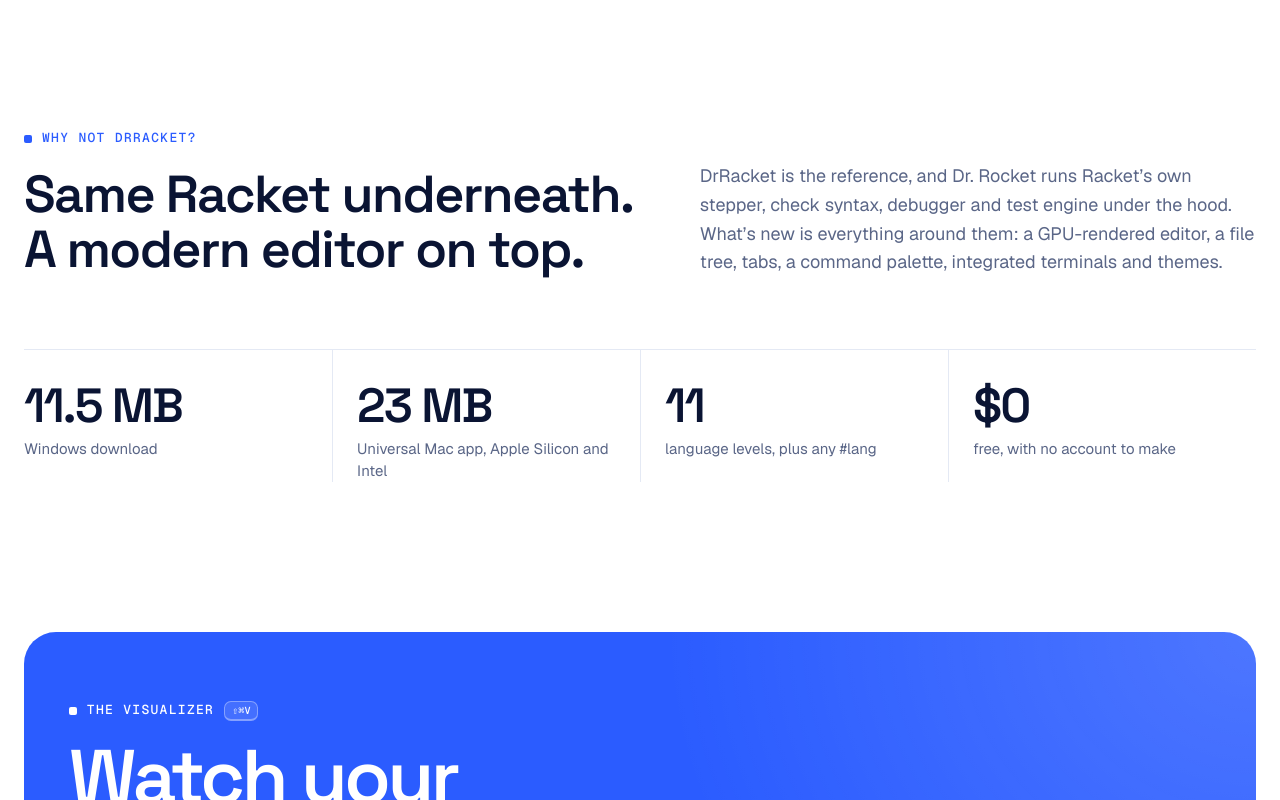
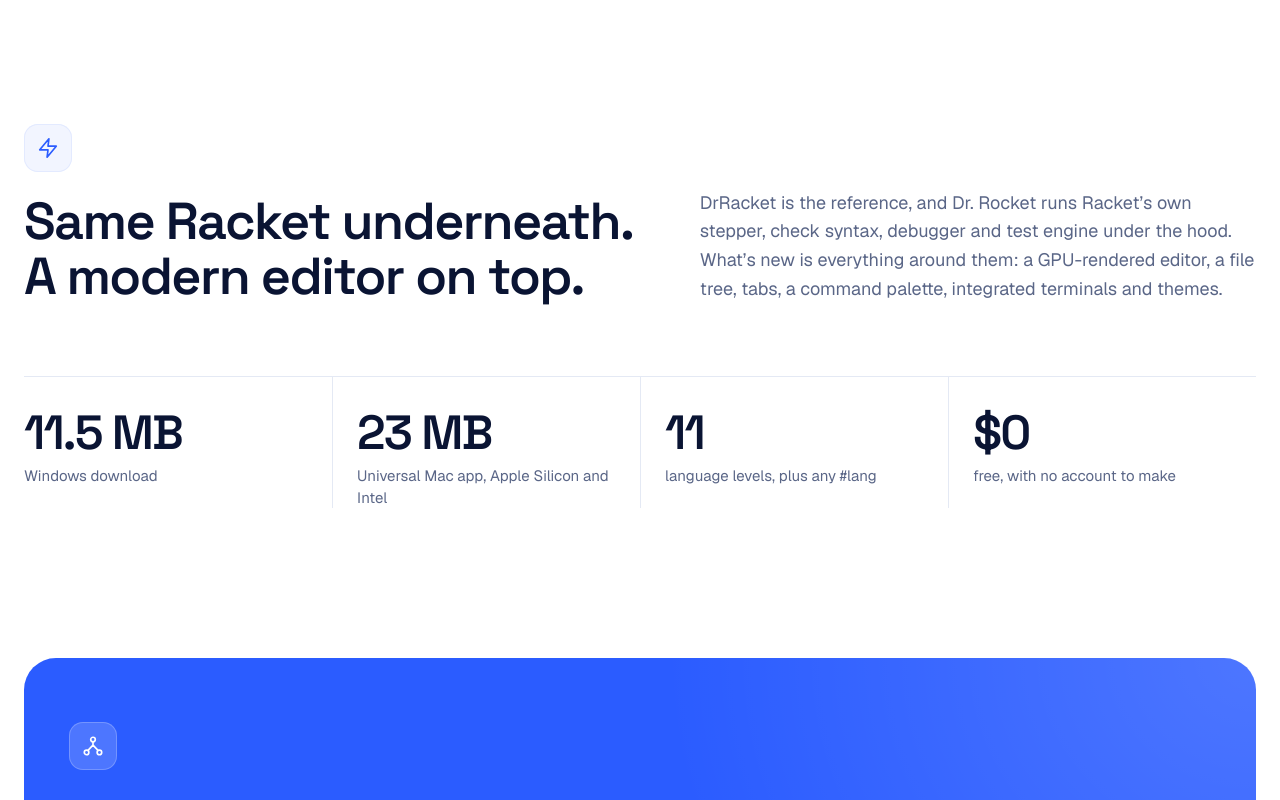
Before and after one commit to MoizDev/Dr.-Rocket, a Next.js app in the folder website/: page / in a window 1280 px wide. Shown: the part 1580-2380 px from the top of the page. Built offline with nearby package versions, Linux system fonts and the light colour scheme.

Commit message:
Website: link preview image, icon tiles in place of section labels

```diff
--- a/website/app/page.module.css
+++ b/website/app/page.module.css
@@ -22,30 +22,26 @@
   transform: none;
 }
 
-.eyebrow {
-  display: inline-flex;
-  align-items: center;
-  gap: 10px;
-  margin-bottom: 18px;
+
+
+
+/* Section marker: a small icon tile above each heading. */
+.iconTile {
+  display: inline-grid;
+  place-items: center;
+  width: 48px;
+  height: 48px;
+  margin-bottom: 22px;
+  border-radius: 14px;
+  background: var(--blue-50);
   color: var(--blue);
-  font-family: var(--font-ui);
-  font-size: 13px;
-  font-weight: 500;
-  letter-spacing: 0.1em;
-  text-transform: uppercase;
+  box-shadow: inset 0 0 0 1px var(--blue-100);
 }
 
-.eyebrow::before {
-  content: "";
-  width: 8px;
-  height: 8px;
-  border-radius: 2px;
-  background: currentColor;
-}
-
-.eyebrow kbd {
-  letter-spacing: 0;
-  text-transform: none;
+.iconTileOnBlue {
+  background: rgb(255 255 255 / 0.16);
+  color: #fff;
+  box-shadow: inset 0 0 0 1px rgb(255 255 255 / 0.22);
 }
 
 .h2 {
@@ -470,15 +466,7 @@
   max-width: 720px;
 }
 
-.eyebrowOnBlue {
-  color: #fff;
-}
 
-.eyebrowOnBlue kbd {
-  border-color: rgb(255 255 255 / 0.35);
-  background: rgb(255 255 255 / 0.12);
-  color: #fff;
-}
 
 .vizTitle {
   font-size: clamp(40px, 6vw, 76px);
--- a/website/app/page.tsx
+++ b/website/app/page.tsx
@@ -2,7 +2,7 @@
 import Download, { HeaderDownload } from "@/components/Download";
 import Reveal from "@/components/Reveal";
 import VizVideo from "@/components/VizVideo";
-import { ArrowRight, GitHubIcon, OsIcon, RocketMark } from "@/components/icons";
+import { ArrowRight, GitHubIcon, Glyph, type GlyphName, OsIcon, RocketMark } from "@/components/icons";
 import { DOWNLOADS, REPO, VERSION } from "@/lib/release";
 import s from "./page.module.css";
 
@@ -110,7 +110,7 @@
         <section className={s.why} aria-labelledby="why-title">
           <div className={`container ${s.whyGrid}`}>
             <div data-reveal>
-              <p className={s.eyebrow}>Why not DrRacket?</p>
+              <span className={s.iconTile}><Glyph name="zap" /></span>
               <h2 id="why-title" className={s.h2}>
                 Same Racket underneath. A modern editor on top.
               </h2>
@@ -143,9 +143,9 @@
           <div className="container">
             <div className={s.vizPanel}>
               <div className={s.vizHead} data-reveal>
-                <p className={`${s.eyebrow} ${s.eyebrowOnBlue}`}>
-                  The Visualizer <kbd>⇧⌘V</kbd>
-                </p>
+                <span className={`${s.iconTile} ${s.iconTileOnBlue}`}>
+                  <Glyph name="tree" />
+                </span>
                 <h2 id="viz-title" className={s.vizTitle}>
                   Watch your program think.
                 </h2>
@@ -177,8 +177,7 @@
         <section className={s.features} id="features" aria-label="Features">
           <div className="container">
             <Feature
-              eyebrow="Stepper"
-              kbd="⇧⌘E"
+              icon="step"
               title="A stepper that matches DrRacket, step for step."
               body={
                 <>
@@ -194,8 +193,7 @@
             </Feature>
 
             <Feature
-              eyebrow="Check syntax and debugger"
-              kbd="F2"
+              icon="arrows"
               title="Binding arrows, rename and a real debugger."
               body={
                 <>
@@ -213,7 +211,7 @@
 
             <Feature
               id="drracket"
-              eyebrow="DrRacket files"
+              icon="image"
               title="Your DrRacket files, pasted images and all."
               body={
                 <>
@@ -229,8 +227,7 @@
             </Feature>
 
             <Feature
-              eyebrow="Terminals and projects"
-              kbd="⌃`"
+              icon="terminal"
               title="Every course in a tab, a terminal one keystroke away."
               body={
                 <>
@@ -246,7 +243,7 @@
             </Feature>
 
             <Feature
-              eyebrow="Themes"
+              icon="palette"
               title="Zed-grade themes, set in Fira Code."
               body={
                 <>
@@ -270,9 +267,9 @@
           <div className={`container ${s.langGrid}`}>
             <div className={s.langCopy}>
               <div data-reveal>
-                <p className={s.eyebrow}>
-                  Language levels <kbd>⌘L</kbd>
-                </p>
+                <span className={s.iconTile}>
+                  <Glyph name="cap" />
+                </span>
                 <h2 id="langs-title" className={s.h2}>
                   Every language level your course uses.
                 </h2>
@@ -354,7 +351,7 @@
         <section className={s.install} id="install" aria-labelledby="install-title">
           <div className="container">
             <div className={s.installHead} data-reveal>
-              <p className={s.eyebrow}>Install guide</p>
+              <span className={s.iconTile}><Glyph name="download" /></span>
               <h2 id="install-title" className={s.h2}>
                 Racket first, then Dr. Rocket.
               </h2>
@@ -537,16 +534,14 @@
 
 function Feature({
   id,
-  eyebrow,
-  kbd,
+  icon,
   title,
   body,
   children,
   code,
 }: {
   id?: string;
-  eyebrow: string;
-  kbd?: string;
+  icon: GlyphName;
   title: string;
   body: React.ReactNode;
   children: React.ReactNode;
@@ -555,9 +550,9 @@
   return (
     <article className={s.feature} id={id}>
       <div className={s.featureCopy} data-reveal>
-        <p className={s.eyebrow}>
-          {eyebrow} {kbd && <kbd>{kbd}</kbd>}
-        </p>
+        <span className={s.iconTile}>
+          <Glyph name={icon} />
+        </span>
         <h3 className={s.featureTitle}>{title}</h3>
         <p className={s.featureBody}>{body}</p>
         {code && (
--- a/website/components/icons.tsx
+++ b/website/components/icons.tsx
@@ -110,3 +110,73 @@
     </svg>
   );
 }
+
+/** Line icons for section headers (24px grid, Lucide-style strokes). */
+const GLYPHS = {
+  zap: <path d="M13 2 3 14h9l-1 8 10-12h-9l1-8z" />,
+  tree: (
+    <>
+      <circle cx="12" cy="5" r="2.5" />
+      <circle cx="5" cy="19" r="2.5" />
+      <circle cx="19" cy="19" r="2.5" />
+      <path d="M12 7.5V11m0 0-5.5 5.8M12 11l5.5 5.8" />
+    </>
+  ),
+  step: (
+    <>
+      <path d="M5 4.5v15l11-7.5z" />
+      <path d="M19.5 5v14" />
+    </>
+  ),
+  arrows: (
+    <>
+      <path d="M4 4v7a4 4 0 0 0 4 4h12" />
+      <path d="m15 10 5 5-5 5" />
+    </>
+  ),
+  image: (
+    <>
+      <rect x="3" y="3" width="18" height="18" rx="3" />
+      <circle cx="9" cy="9" r="2" />
+      <path d="m21 15-4-4L5 21" />
+    </>
+  ),
+  terminal: (
+    <>
+      <path d="m4 17 6-5-6-5" />
+      <path d="M12 19h8" />
+    </>
+  ),
+  palette: (
+    <>
+      <path d="M12 22a10 10 0 1 1 10-10c0 2.2-1.8 3-3.5 3H16a2 2 0 0 0-1.5 3.3A2 2 0 0 1 12 22z" />
+      <circle cx="13.5" cy="6.5" r="1" fill="currentColor" />
+      <circle cx="17.5" cy="10.5" r="1" fill="currentColor" />
+      <circle cx="8.5" cy="7.5" r="1" fill="currentColor" />
+      <circle cx="6.5" cy="12.5" r="1" fill="currentColor" />
+    </>
+  ),
+  cap: (
+    <>
+      <path d="M22 10 12 5 2 10l10 5 10-5z" />
+      <path d="M6 12v5c3 3 9 3 12 0v-5" />
+    </>
+  ),
+  download: (
+    <>
+      <path d="M21 15v4a2 2 0 0 1-2 2H5a2 2 0 0 1-2-2v-4" />
+      <path d="m7 10 5 5 5-5" />
+      <path d="M12 15V3" />
+    </>
+  ),
+} as const;
+
+export type GlyphName = keyof typeof GLYPHS;
+
+export function Glyph({ name, className, size = 22 }: P & { name: GlyphName }) {
+  return (
+    <svg className={className} width={size} height={size} viewBox="0 0 24 24" fill="none" stroke="currentColor" strokeWidth={1.8} strokeLinecap="round" strokeLinejoin="round" aria-hidden="true">
+      {GLYPHS[name]}
+    </svg>
+  );
+}
```
Also changed, not shown: website/app/opengraph-image.tsx (added, +79 -0 lines), website/assets/fonts/GeistMono-Medium.ttf (added), website/assets/fonts/SpaceGrotesk-SemiBold.ttf (added).
